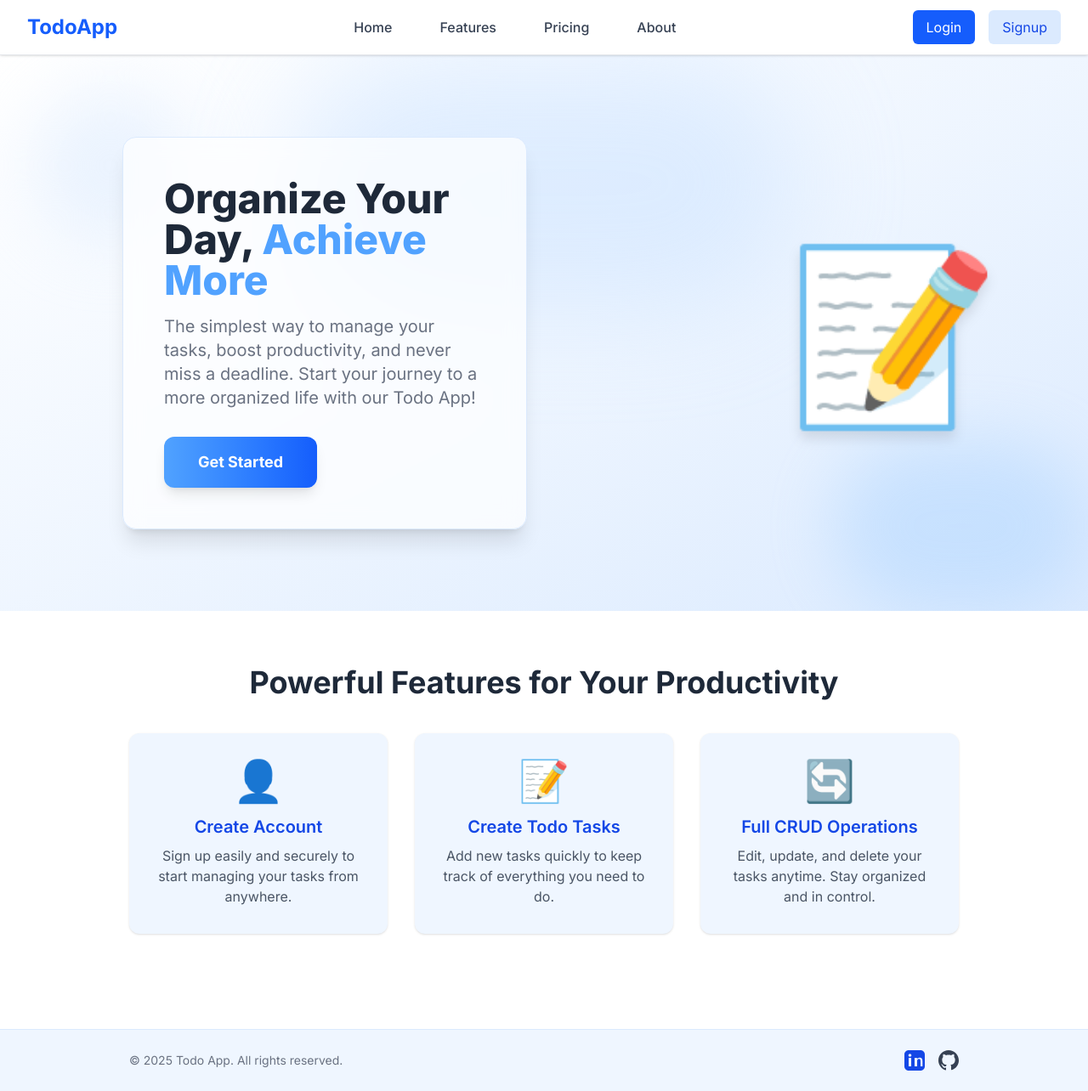
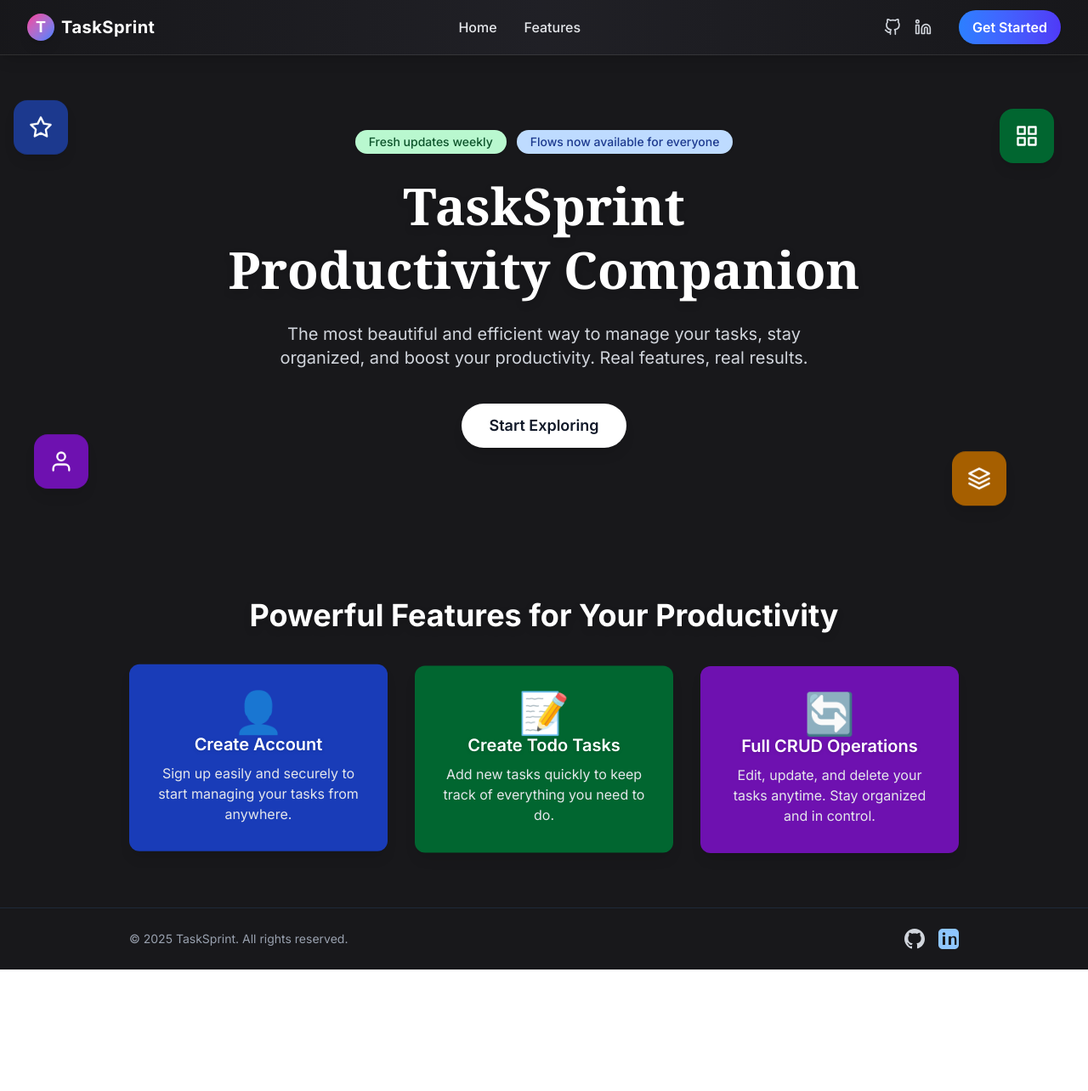
Before and after one commit to Ashukr321/fullstack_todo_app_2k25, a Next.js app in the folder frontend/: page / in a window 1280 px wide. Shown: the whole page at 85% size. After the commit the page ends 1141 px from the top, so only its background shows below. Built offline with nearby package versions, Linux system fonts and the light colour scheme.

Commit message:
update landing page

```diff
--- a/frontend/src/app/globals.css
+++ b/frontend/src/app/globals.css
@@ -7,6 +7,7 @@
 
 body, html {
   scrollbar-width: none; /* Firefox */
+  scroll-behavior: smooth;
   -ms-overflow-style: none;  /* IE and Edge */
 }
 body::-webkit-scrollbar, html::-webkit-scrollbar {
--- a/frontend/src/components/MainLandingPage/Feature.tsx
+++ b/frontend/src/components/MainLandingPage/Feature.tsx
@@ -18,23 +18,43 @@ const features = [
   }
 ];
 
+const cardColors = [
+  'bg-blue-800',
+  'bg-green-800',
+  'bg-purple-800',
+];
+
 const Feature = () => {
   return (
-    <section className="w-full py-16 bg-white">
-      <div className="max-w-5xl mx-auto px-6">
-        <h2 className="text-3xl md:text-4xl font-bold text-center text-gray-800 mb-10">
+    <section className="w-full py-16 relative bg-[#18181b] overflow-hidden" id='feature'>
+      {/* Dotted background pattern */}
+      <div className="absolute inset-0 z-0 pointer-events-none bg-[radial-gradient(circle,_1px_1px,_#232329_1px,_transparent_1px)] bg-[size:20px_20px]" />
+      <div className="max-w-5xl mx-auto px-6 relative z-10">
+        <h2 className="text-3xl md:text-4xl font-bold text-center text-white mb-10 drop-shadow-lg">
           Powerful Features for Your Productivity
         </h2>
         <div className="grid grid-cols-1 md:grid-cols-3 gap-8">
-          {features.map((feature) => (
-            <div key={feature.title} className="flex flex-col items-center bg-blue-50 rounded-xl p-8 shadow hover:shadow-lg transition-shadow">
-              <span className="text-5xl mb-4 select-none" role="img" aria-label={feature.title}>{feature.icon}</span>
-              <h3 className="text-xl font-semibold text-blue-700 mb-2">{feature.title}</h3>
-              <p className="text-gray-600 text-center">{feature.description}</p>
+          {features.map((feature, idx) => (
+            <div
+              key={feature.title}
+              className={`flex flex-col items-center ${cardColors[idx % cardColors.length]} rounded-xl p-8 shadow-lg hover:shadow-2xl transition-shadow bg-opacity-90 text-white animate-float-slow`}
+              style={{ animationDelay: `${idx * 0.3}s` }}
+            >
+              <span className="text-5xl mb select-none" role="img" aria-label={feature.title}>{feature.icon}</span>
+              <h3 className="text-xl font-semibold text-white mb-2 drop-shadow">{feature.title}</h3>
+              <p className="text-gray-200 text-center">{feature.description}</p>
             </div>
           ))}
         </div>
       </div>
+      {/* Floating animation for cards */}
+      <style>{`
+        @keyframes float-slow {
+          0%, 100% { transform: translateY(0); }
+          50% { transform: translateY(-18px); }
+        }
+        .animate-float-slow { animation: float-slow 5s ease-in-out infinite; }
+      `}</style>
     </section>
   );
 };
--- a/frontend/src/components/MainLandingPage/Footer.tsx
+++ b/frontend/src/components/MainLandingPage/Footer.tsx
@@ -2,33 +2,35 @@ import React from "react";
 
 const Footer = () => {
   return (
-    <footer className="w-full bg-blue-50 mt-12">
-      <div className="border-t border-blue-100" />
-      <div className="max-w-5xl mx-auto px-6 py-6 flex flex-col md:flex-row items-center md:justify-between gap-4">
-        <div className="text-gray-500 text-center md:text-left text-sm order-2 md:order-1">
-          &copy; {new Date().getFullYear()} Todo App. All rights reserved.
+    <footer className="w-full relative bg-[#18181b] overflow-hidden">
+      {/* Dotted background pattern */}
+      <div className="absolute inset-0 z-0 pointer-events-none bg-[radial-gradient(circle,_1px_1px,_#232329_1px,_transparent_1px)] bg-[size:20px_20px]" />
+      <div className="border-t border-gray-800 relative z-10" />
+      <div className="max-w-5xl mx-auto px-6 py-6 flex flex-col md:flex-row items-center md:justify-between gap-4 relative z-10">
+        <div className="text-gray-400 text-center md:text-left text-sm order-2 md:order-1">
+          &copy; {new Date().getFullYear()} TaskSprint. All rights reserved.
         </div>
         <div className="flex items-center space-x-4 justify-center order-1 md:order-2 mb-2 md:mb-0">
           <a
-            href="https://www.linkedin.com/in/your-linkedin-profile"
+            href="https://github.com/Ashukr321/fullstack_todo_app_2k25"
             target="_blank"
             rel="noopener noreferrer"
-            className="text-blue-700 hover:text-blue-900 transition-colors"
+            className="text-gray-300 hover:text-white transition-colors"
+            aria-label="GitHub"
+          >
+            <svg className="w-6 h-6" fill="currentColor" viewBox="0 0 24 24">
+              <path d="M12 0C5.37 0 0 5.37 0 12c0 5.3 3.438 9.8 8.205 11.387.6.113.82-.263.82-.582 0-.288-.012-1.243-.017-2.252-3.338.726-4.042-1.61-4.042-1.61-.546-1.387-1.333-1.756-1.333-1.756-1.09-.745.083-.729.083-.729 1.205.085 1.84 1.237 1.84 1.237 1.07 1.834 2.807 1.304 3.492.997.108-.775.418-1.305.762-1.605-2.665-.304-5.466-1.332-5.466-5.931 0-1.31.469-2.381 1.236-3.221-.124-.303-.535-1.523.117-3.176 0 0 1.008-.322 3.3 1.23.957-.266 1.984-.399 3.003-.404 1.018.005 2.046.138 3.006.404 2.289-1.552 3.295-1.23 3.295-1.23.653 1.653.242 2.873.119 3.176.77.84 1.235 1.911 1.235 3.221 0 4.609-2.804 5.625-5.475 5.921.43.372.823 1.102.823 2.222 0 1.606-.015 2.898-.015 3.293 0 .322.216.699.825.58C20.565 21.796 24 17.297 24 12c0-6.63-5.373-12-12-12z" />
+            </svg>
+          </a>
+          <a
+            href="https://www.linkedin.com/in/ashukr321/"
+            target="_blank"
+            rel="noopener noreferrer"
+            className="text-blue-300 hover:text-blue-400 transition-colors"
             aria-label="LinkedIn"
           >
             <svg className="w-6 h-6" fill="currentColor" viewBox="0 0 24 24">
               <path d="M19 0h-14c-2.76 0-5 2.24-5 5v14c0 2.76 2.24 5 5 5h14c2.76 0 5-2.24 5-5v-14c0-2.76-2.24-5-5-5zm-11 19h-3v-10h3v10zm-1.5-11.28c-.97 0-1.75-.79-1.75-1.75s.78-1.75 1.75-1.75 1.75.79 1.75 1.75-.78 1.75-1.75 1.75zm15.5 11.28h-3v-5.6c0-1.34-.03-3.07-1.87-3.07-1.87 0-2.16 1.46-2.16 2.97v5.7h-3v-10h2.88v1.36h.04c.4-.75 1.38-1.54 2.84-1.54 3.04 0 3.6 2 3.6 4.59v5.59z" />
-            </svg>
-          </a>
-          <a
-            href="https://github.com/your-github-profile"
-            target="_blank"
-            rel="noopener noreferrer"
-            className="text-gray-700 hover:text-black transition-colors"
-            aria-label="GitHub"
-          >
-            <svg className="w-6 h-6" fill="currentColor" viewBox="0 0 24 24">
-              <path d="M12 0C5.37 0 0 5.37 0 12c0 5.3 3.438 9.8 8.205 11.387.6.113.82-.263.82-.582 0-.288-.012-1.243-.017-2.252-3.338.726-4.042-1.61-4.042-1.61-.546-1.387-1.333-1.756-1.333-1.756-1.09-.745.083-.729.083-.729 1.205.085 1.84 1.237 1.84 1.237 1.07 1.834 2.807 1.304 3.492.997.108-.775.418-1.305.762-1.605-2.665-.304-5.466-1.332-5.466-5.931 0-1.31.469-2.381 1.236-3.221-.124-.303-.535-1.523.117-3.176 0 0 1.008-.322 3.3 1.23.957-.266 1.984-.399 3.003-.404 1.018.005 2.046.138 3.006.404 2.289-1.552 3.295-1.23 3.295-1.23.653 1.653.242 2.873.119 3.176.77.84 1.235 1.911 1.235 3.221 0 4.609-2.804 5.625-5.475 5.921.43.372.823 1.102.823 2.222 0 1.606-.015 2.898-.015 3.293 0 .322.216.699.825.58C20.565 21.796 24 17.297 24 12c0-6.63-5.373-12-12-12z" />
             </svg>
           </a>
         </div>
--- a/frontend/src/components/MainLandingPage/Hero.tsx
+++ b/frontend/src/components/MainLandingPage/Hero.tsx
@@ -1,35 +1,63 @@
 import React from 'react';
+import { FiStar, FiGrid, FiUser, FiLayers } from 'react-icons/fi';
+
+const floatingCards = [
+  { icon: <FiStar size={28} />, className: "top-30 left-4 bg-blue-900" },
+  { icon: <FiGrid size={28} />, className: "top-32 right-10 bg-green-800" },
+  { icon: <FiUser size={28} />, className: "bottom-16 left-10 bg-purple-800" },
+  { icon: <FiLayers size={28} />, className: "bottom-10 right-24 bg-yellow-700" },
+];
 
 const Hero = () => {
   return (
-    <section className="w-full bg-gradient-to-br from-white via-blue-50 to-blue-100 py-16 md:py-24 flex items-center justify-center min-h-[60vh] relative overflow-hidden">
-      {/* Layered Background Shapes */}
-      <div className="absolute top-0 left-1/2 -translate-x-1/2 w-[600px] h-[300px] bg-blue-200 opacity-40 rounded-full blur-3xl z-0" />
-      <div className="absolute bottom-0 right-0 w-[300px] h-[200px] bg-blue-300 opacity-30 rounded-full blur-2xl z-0" />
-      <div className="absolute top-10 left-10 w-[180px] h-[180px] bg-blue-100 opacity-50 rounded-full blur-2xl z-0" />
-      <div className="max-w-5xl w-full mx-auto px-4 flex flex-col md:flex-row items-center justify-between gap-10 relative z-10">
-        {/* Glassmorphism/Card Effect */}
-        <div className="flex-1 z-10">
-          <div className="backdrop-blur-md bg-white/70 border border-blue-100 rounded-2xl shadow-xl p-8 md:p-12 flex flex-col items-center md:items-start">
-            <h1 className="text-4xl md:text-5xl font-extrabold text-gray-800 mb-4 text-center md:text-left">
-              Organize Your Day, <span className="text-blue-400">Achieve More</span>
-            </h1>
-            <p className="text-lg md:text-xl text-gray-500 mb-8 text-center md:text-left">
-              The simplest way to manage your tasks, boost productivity, and never miss a deadline. Start your journey to a more organized life with our Todo App!
-            </p>
-            <a
-              href="#signup"
-              className="inline-block px-10 py-4 bg-gradient-to-r from-blue-400 to-blue-600 text-white font-bold rounded-xl shadow-lg hover:scale-105 hover:from-blue-500 hover:to-blue-700 transition-all text-lg"
-            >
-              Get Started
-            </a>
-          </div>
+    <section id='home' className="relative min-h-[80vh] flex flex-col items-center justify-center  bg-[#18181b] overflow-hidden">
+      {/* Dotted background */}
+      <div className="absolute inset-0 z-0 pointer-events-none bg-[radial-gradient(circle,_1px_1px,_#232329_1px,_transparent_1px)] bg-[size:20px_20px]" />
+
+      {/* Floating cards/icons */}
+      {floatingCards.map((card, idx) => (
+        <div
+          key={idx}
+          className={`absolute ${card.className} w-16 h-16 rounded-2xl flex items-center justify-center shadow-lg bg-opacity-80 text-white animate-float-slow`}
+          style={{ animationDelay: `${idx * 0.5}s` }}
+        >
+          {card.icon}
         </div>
-        {/* Illustration/Icon with Overlap */}
-        <div className="flex-1 flex justify-center md:justify-end relative mt-10 md:mt-0 z-10">
-          <span className="text-[120px] md:text-[200px] select-none drop-shadow-xl md:absolute md:-right-10 md:top-1/2 md:-translate-y-1/2" role="img" aria-label="Checklist">📝</span>
-        </div>
+      ))}
+
+      {/* Badges */}
+      <div className="flex flex-wrap gap-3 mb-6 z-10 mt-10">
+        <span className="px-4 py-1 rounded-full bg-green-200 text-green-900 font-medium text-sm shadow">Fresh updates weekly</span>
+        <span className="px-4 py-1 rounded-full bg-blue-200 text-blue-900 font-medium text-sm shadow">Flows now available for everyone</span>
       </div>
+
+      {/* Headline */}
+      <h1 className="text-white text-4xl sm:text-6xl font-serif font-bold text-center leading-tight z-10 drop-shadow-lg">
+        TaskSprint <br className="hidden sm:block" />
+        <span className="font-serif">Productivity Companion</span>
+      </h1>
+
+      {/* Subheadline */}
+      <p className="mt-6 text-gray-300 text-lg sm:text-xl text-center max-w-2xl z-10">
+        The most beautiful and efficient way to manage your tasks, stay organized, and boost your productivity. Real features, real results.
+      </p>
+
+      {/* CTA Button */}
+      <a
+        href="#get-started"
+        className="mt-10 px-8 py-3 rounded-full bg-white text-gray-900 font-semibold text-lg shadow-lg hover:bg-blue-100 transition z-10"
+      >
+        Start Exploring
+      </a>
+
+      {/* Custom floating animation */}
+      <style>{`
+        @keyframes float-slow {
+          0%, 100% { transform: translateY(0); }
+          50% { transform: translateY(-18px); }
+        }
+        .animate-float-slow { animation: float-slow 5s ease-in-out infinite; }
+      `}</style>
     </section>
   );
 };
--- a/frontend/src/components/MainLandingPage/Navbar.tsx
+++ b/frontend/src/components/MainLandingPage/Navbar.tsx
@@ -1,85 +1,80 @@
 "use client";
 import Link from "next/link";
 import React, { useState, useRef, useEffect } from "react";
+import { FiGithub, FiLinkedin } from "react-icons/fi";
 
 const MENU_ITEMS = [
-  { name: "Home", href: "/" },
-  { name: "Features", href: "/features" },
-  { name: "Pricing", href: "/pricing" },
-  { name: "About", href: "/about" },
+  { name: "Home", href: "#home" },
+  { name: "Features", href: "#feature" },
 ];
 
 const Navbar = () => {
   const [menuOpen, setMenuOpen] = useState(false);
-  const [dropdownOpen, setDropdownOpen] = useState(false);
   const menuRef = useRef<HTMLDivElement>(null);
-  const dropdownRef = useRef<HTMLDivElement>(null);
 
-  // Close menu/dropdown on outside click (mobile only)
+  // Close menu on outside click (mobile only)
   useEffect(() => {
-    if (!menuOpen && !dropdownOpen) return;
+    if (!menuOpen) return;
     function handleClick(e: MouseEvent) {
       const target = e.target as Node;
-      if (
-        menuOpen &&
-        menuRef.current &&
-        !menuRef.current.contains(target) &&
-        !(dropdownRef.current && dropdownRef.current.contains(target))
-      ) {
+      if (menuRef.current && !menuRef.current.contains(target)) {
         setMenuOpen(false);
-        setDropdownOpen(false);
-      } else if (
-        dropdownOpen &&
-        dropdownRef.current &&
-        !dropdownRef.current.contains(target)
-      ) {
-        setDropdownOpen(false);
       }
     }
     document.addEventListener("mousedown", handleClick);
     return () => document.removeEventListener("mousedown", handleClick);
-  }, [menuOpen, dropdownOpen]);
+  }, [menuOpen]);
 
   return (
-    <nav className="bg-white border-b border-gray-200 shadow-sm sticky top-0 z-50">
-      <div className="max-w-7xl mx-auto px-4 sm:px-6 lg:px-8">
-        <div className="flex justify-between h-16 items-center">
-          {/* Logo / App Name */}
-          <div className="flex-shrink-0 flex items-center text-2xl font-bold text-blue-600">
-            TodoApp
+    <header className="fixed top-0 left-0 w-full z-50">
+      <nav className="backdrop-blur-md bg-gradient-to-r from-[#18181b]/80 via-[#232329]/80 to-[#18181b]/80 border-b border-white/10 shadow-lg px-4 sm:px-8 py-3 flex items-center justify-between">
+        {/* Logo */}
+        <div className="flex items-center gap-2">
+          <span className="w-8 h-8 rounded-full bg-gradient-to-br from-pink-500 to-blue-500 flex items-center justify-center font-bold text-white text-lg shadow-lg">
+            T
+          </span>
+          <span className="text-white font-bold text-xl tracking-wide">
+            TaskSprint
+
+          </span>
         </div>
 
-          {/* Desktop Menu */}
-          <div className="hidden md:flex md:space-x-8">
+        {/* Nav Links (centered on desktop) */}
+        <ul className="hidden md:flex gap-8 mx-auto">
           {MENU_ITEMS.map(item => (
+            <li key={item.name}>
               <Link
-                key={item.name}
                 href={item.href}
-                className="text-gray-700 hover:text-blue-600 px-3 py-2 rounded-md text-md font-medium transition-colors"
+                className="text-gray-200 hover:text-white font-medium transition"
               >
                 {item.name}
               </Link>
+            </li>
           ))}
-          </div>
+        </ul>
 
-          {/* Right Side Dropdown */}
-          {/*
-            English: Simple Login and Signup links for proper navigation.
-            Hindi: Sahi navigation ke liye seedhe Login aur Signup links.
-            Hinglish: Sahi tarike se link chalane ke liye simple Login/Signup links.
-          */}
-          <div className="hidden md:flex md:items-center md:space-x-4">
+        {/* Social Icons / CTA */}
+        <div className="hidden md:flex items-center gap-4">
+          <a
+            href="https://github.com/Ashukr321/fullstack_todo_app_2k25"
+            target="_blank"
+            rel="noopener noreferrer"
+            className="text-gray-300 hover:text-white transition">
+            <FiGithub size={20} />
+          </a>
+          <a
+            href="https://www.linkedin.com/in/ashukr321/"
+            target="_blank"
+            rel="noopener noreferrer"
+            className="text-gray-300 hover:text-blue-300 transition"
+          >
+            <FiLinkedin size={20} />
+          </a>
           <Link
             href="/login"
-              className="px-4 py-2 bg-blue-600 text-white rounded-md hover:bg-blue-700 focus:outline-none"
+            className="ml-4 px-4 py-2 rounded-full bg-gradient-to-r from-blue-500 to-indigo-600 text-white font-semibold shadow hover:from-blue-600 hover:to-indigo-700 transition"
           >
-              Login
-            </Link>
-            <Link
-              href="/register"
-              className="px-4 py-2 bg-blue-100 text-blue-700 rounded-md hover:bg-blue-200 focus:outline-none"
-            >
-              Signup
+            Get Started
           </Link>
         </div>
 
@@ -87,7 +82,7 @@ const Navbar = () => {
         <div className="flex md:hidden">
           <button
             onClick={() => setMenuOpen(v => !v)}
-              className="inline-flex items-center justify-center p-2 rounded-md text-blue-600 hover:text-white hover:bg-blue-600 focus:outline-none"
+            className="inline-flex items-center justify-center p-2 rounded-md text-blue-300 hover:text-white hover:bg-blue-600 focus:outline-none"
           >
             <svg
               className="h-6 w-6"
@@ -113,10 +108,9 @@ const Navbar = () => {
             </svg>
           </button>
         </div>
-        </div>
-      </div>
+      </nav>
 
-      {/* Mobile Menu with animation */}
+      {/* Mobile Menu */}
       <div
         ref={menuRef}
         className={`md:hidden fixed inset-0 z-40 transition-transform duration-300 ${
@@ -126,7 +120,7 @@ const Navbar = () => {
         onClick={() => setMenuOpen(false)}
       >
         <div
-          className={`w-64 bg-white h-full shadow-lg transition-transform duration-300 ${
+          className={`w-64 bg-[#18181b] h-full shadow-lg transition-transform duration-300 ${
             menuOpen ? "translate-x-0" : "-translate-x-full"
           }`}
           onClick={e => e.stopPropagation()}
@@ -136,59 +130,39 @@ const Navbar = () => {
               <Link
                 key={item.name}
                 href={item.href}
-                className="block text-gray-700 hover:text-blue-600 px-3 py-2 rounded-md text-base font-medium transition-colors"
+                className="block text-gray-200 hover:text-blue-400 px-3 py-2 rounded-md text-base font-medium transition-colors"
               >
                 {item.name}
               </Link>
             ))}
-            {/*
-              English: Use Next.js <Link> for navigation so links work correctly.
-              Hindi: Next.js <Link> ka istemal kare taki links sahi se kaam karein.
-              Hinglish: Next.js <Link> use karo, tabhi links sahi chalenge.
-            */}
-            <div className="mt-2 border-t pt-2" ref={dropdownRef}>
-              <button
-                onClick={() => setDropdownOpen(v => !v)}
-                className="w-full flex items-center justify-between px-4 py-2 bg-blue-600 text-white rounded-md hover:bg-blue-700 focus:outline-none"
-                type="button"
+            <div className="mt-4 flex gap-3">
+              <a
+                href="https://github.com/Ashukr321/fullstack_todo_app_2k25"
+                target="_blank"
+                rel="noopener noreferrer"
+                className="text-gray-300 hover:text-white transition"
               >
-                Login / Signup
-                <svg
-                  className="ml-2 w-4 h-4"
-                  fill="none"
-                  stroke="currentColor"
-                  strokeWidth="2"
-                  viewBox="0 0 24 24"
+                <FiGithub size={20} />
+              </a>
+              <a
+                href="https://www.linkedin.com/in/ashukr321/"
+                target="_blank"
+                rel="noopener noreferrer"
+                className="text-gray-300 hover:text-blue-300 transition"
               >
-                  <path
-                    strokeLinecap="round"
-                    strokeLinejoin="round"
-                    d="M19 9l-7 7-7-7"
-                  />
-                </svg>
-              </button>
-              {dropdownOpen && (
-                <div className="mt-2 w-full bg-white border rounded-md shadow-lg z-10 animate-fade-in">
-                  {/* English: Use Next.js Link for navigation */}
-                  {/* Hindi: Navigation ke liye Next.js Link ka use karein */}
-                  {/* Hinglish: Navigation ke liye Next.js Link lagao */}
-                  <Link href="/login" passHref legacyBehavior>
-                    <a className="block px-4 py-2 text-gray-700 hover:bg-gray-100">
-                      Login
+                <FiLinkedin size={20} />
               </a>
+            </div>
+            <Link
+              href="/login"
+              className="mt-4 block px-4 py-2 rounded-full bg-gradient-to-r from-blue-500 to-indigo-600 text-white font-semibold shadow hover:from-blue-600 hover:to-indigo-700 transition text-center"
+            >
+              Get Started
             </Link>
-                  <Link href="/register" passHref legacyBehavior>
-                    <a className="block px-4 py-2 text-gray-700 hover:bg-gray-100">
-                      Signup
-                    </a>
-                  </Link>
-                </div>
-              )}
           </div>
         </div>
       </div>
-      </div>
-    </nav>
+    </header>
   );
 };
 
```
Also changed, not shown: frontend/src/app/(auth)/login/page.tsx (+101 -27 lines), frontend/src/app/(auth)/register/page.tsx (+20 -2 lines), frontend/src/app/dashboard/alltask/[taskId]/page.tsx (+4 -4 lines), frontend/src/app/dashboard/alltask/page.tsx (+4 -4 lines). Lines whose indentation alone changed are shown as unchanged.
